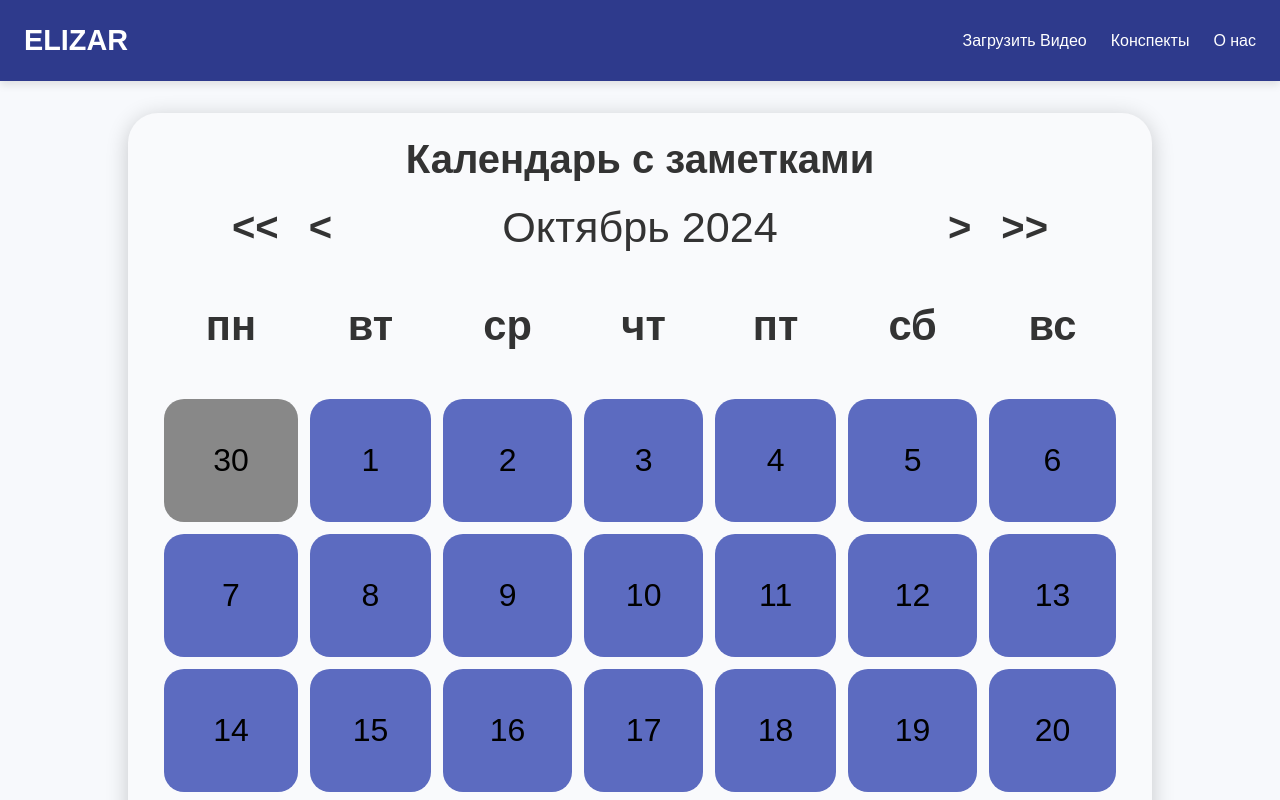
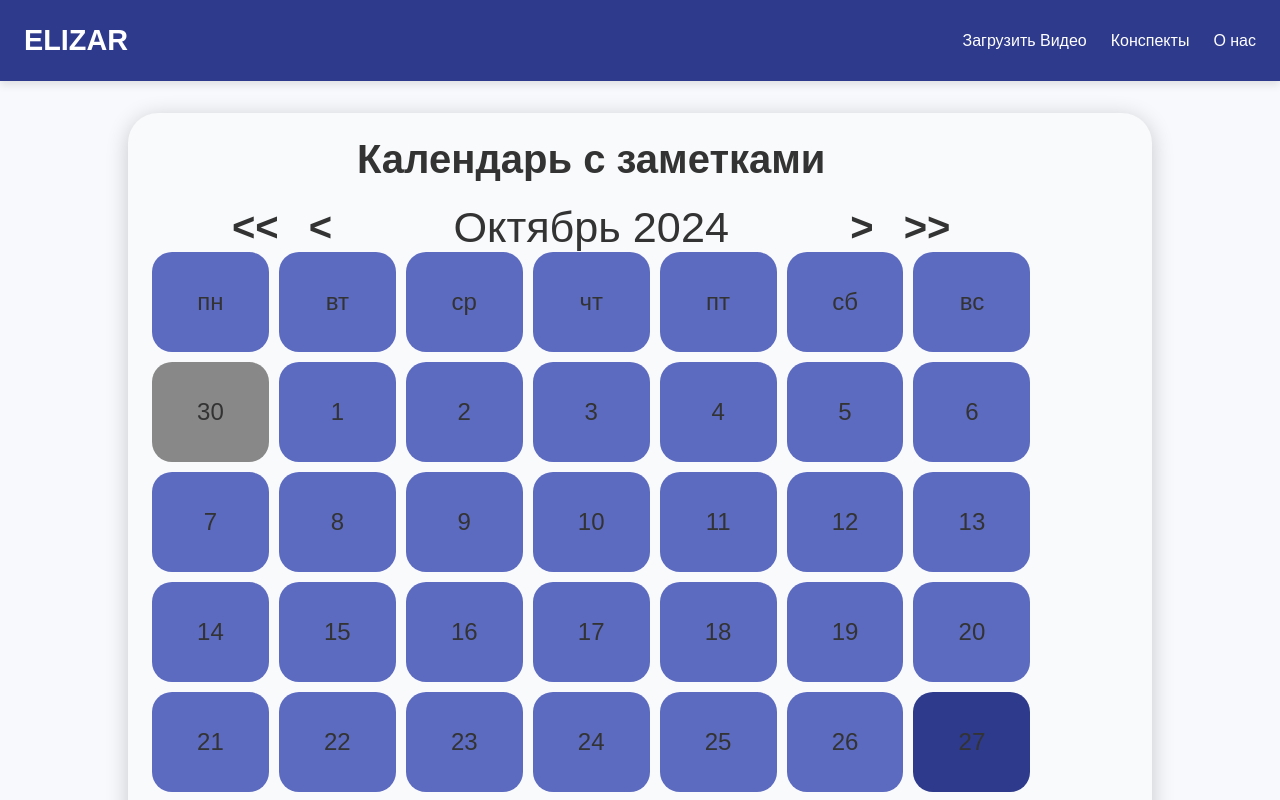
Before and after one commit to blackUser-hub/Elizarka, a React (Create React App) app in the folder front/: page / in a window 1280 px wide. Shown: the top 800 px of the page. Built offline with nearby package versions, Linux system fonts and the light colour scheme.

Commit message:
reworking calendar to grid table

```diff
--- a/front/src/components/calendar.js
+++ b/front/src/components/calendar.js
@@ -1,6 +1,8 @@
 import { useState } from "react"
 import Week from "./week"
 import CalendarYear from "./calendar_year"
+import CalendarMonthAndYear from "./calendar_month_and_year"
+import CalendarDay from "./calendar_day"
 
 const CalendarSection = () => {
     const MonthWeeks = (year, month) => {
@@ -27,8 +29,8 @@ const CalendarSection = () => {
                     month:  date.getMonth(),
                     year: date.getFullYear(),
                     weekDay:  date.getDay(),
-                    dayColor: date.getMonth() !== month && "otherMonth",
-                    todayDay: todayDate.getDate() === date.getDate() && todayDate.getMonth() === date.getMonth() && todayDate.getFullYear() === date.getFullYear() ? "today-day " : ""
+                    dayColor: date.getMonth() !== month ? " otherMonth" : "",
+                    todayDay: todayDate.getDate() === date.getDate() && todayDate.getMonth() === date.getMonth() && todayDate.getFullYear() === date.getFullYear() ? " today-day" : ""
                 }
                 week.push(day)
                 d++
@@ -41,11 +43,44 @@ const CalendarSection = () => {
     const year = NowDate.getFullYear()
     const month = NowDate.getMonth()
     const [WeeksInMonth, setWeeksInMonth] = useState(MonthWeeks(year, month))
+    const weekDays = ["пн", "вт", "ср", "чт", "пт", "сб", "вс"]
 
+    // return (<div className="calendar-section">
+    //     <h1>Календарь с заметками</h1>
+    //     <table className="calendar">
+    //         <CalendarYear stateYear={year} chageYear={(d) => {
+    //         setWeeksInMonth(MonthWeeks(year+d, month))
+    //         setNowDate(new Date(year+d, month))
+    //         }}
+    //         stateMonth={month} changeMonth={(d) => {
+    //             setWeeksInMonth(MonthWeeks(year, month+d))
+    //             setNowDate(new Date(year, month+d))
+    //             }}
+    //         func={(y, m) => MonthWeeks(y, m)}
+    //         date={NowDate} year={year} />
+    //         <thead>
+    //             <tr>
+    //                 <th>пн</th>
+    //                 <th>вт</th>
+    //                 <th>ср</th>
+    //                 <th>чт</th>
+    //                 <th>пт</th>
+    //                 <th>сб</th>
+    //                 <th>вс</th>
+    //             </tr>
+    //         </thead>
+    //         <tbody>
+    //             {WeeksInMonth.map(week => (
+    //                 <tr>
+    //                     <Week days={week} />
+    //                 </tr>
+    //             ))}
+    //         </tbody>
+    //     </table>
+    // </div>)
     return (<div className="calendar-section">
         <h1>Календарь с заметками</h1>
-        <table className="calendar">
-            <CalendarYear stateYear={year} chageYear={(d) => {
+        <CalendarMonthAndYear stateYear={year} chageYear={(d) => {
             setWeeksInMonth(MonthWeeks(year+d, month))
             setNowDate(new Date(year+d, month))
             }}
@@ -55,25 +90,11 @@ const CalendarSection = () => {
                 }}
             func={(y, m) => MonthWeeks(y, m)}
             date={NowDate} year={year} />
-            <thead>
-                <tr>
-                    <th>пн</th>
-                    <th>вт</th>
-                    <th>ср</th>
-                    <th>чт</th>
-                    <th>пт</th>
-                    <th>сб</th>
-                    <th>вс</th>
-                </tr>
-            </thead>
-            <tbody>
-                {WeeksInMonth.map(week => (
-                    <tr>
-                        <Week days={week} />
-                    </tr>
-                ))}
-            </tbody>
-        </table>
+
+        <div className="calendar">
+            {weekDays.map(day => <div className="calendar-day calendar-week-day" >{day}</div>)}
+            {WeeksInMonth.map(week => week.map(day => (<CalendarDay day={day} />)))}
+        </div>
     </div>)
   }
 
--- /dev/null
+++ b/front/src/components/calendar_day.jsx
@@ -0,0 +1,7 @@
+import React from 'react'
+
+export default function CalendarDay({day}) {
+    return (<div className={"calendar-day" + day.todayDay + day.dayColor} >
+        {day.dayNumber}
+      </div>)
+}
--- /dev/null
+++ b/front/src/components/calendar_month_and_year.jsx
@@ -0,0 +1,32 @@
+import React from 'react'
+
+export default function CalendarMonthAndYear({date, year, changeMonth, chageYear}) {
+  return (
+    <div className='calendarHeader'><div className='calendarHeaderBox'>
+          <div className='calendarBack'>
+          <div onClick={() => chageYear(-1)} className='calendarBtn backYear'>{"<<"}</div>
+          <div onClick={() => changeMonth(-1)} className='calendarBtn backMonth'>{"<"}</div>
+          </div>
+          <span>{date.toLocaleString('ru-RU', {month: 'long'}) + " " + year}</span>
+          <div className='calendarNext'>
+          <div onClick={() => changeMonth(1)} className='calendarBtn nextMonth'>{">"}</div>
+          <div onClick={() => chageYear(1)} className='calendarBtn nextYear'>{">>"}</div>
+          </div>
+      </div></div>
+  )
+}
+// const  CalendarYear = ({date, year, changeMonth, chageYear}) => {
+//     return (
+//       <caption className='calendarHeader'><div className='calendarHeaderBox'>
+//           <div className='calendarBack'>
+//           <div onClick={() => chageYear(-1)} className='calendarBtn backYear'>{"<<"}</div>
+//           <div onClick={() => changeMonth(-1)} className='calendarBtn backMonth'>{"<"}</div>
+//           </div>
+//           <span>{date.toLocaleString('ru-RU', {month: 'long'}) + " " + year}</span>
+//           <div className='calendarNext'>
+//           <div onClick={() => changeMonth(1)} className='calendarBtn nextMonth'>{">"}</div>
+//           <div onClick={() => chageYear(1)} className='calendarBtn nextYear'>{">>"}</div>
+//           </div>
+//       </div></caption>
+//     )
+//   }
--- a/front/src/index.css
+++ b/front/src/index.css
@@ -85,7 +85,7 @@ main {
 /* Calendar Section */
 .calendar-section {
   padding: 24px;
-  min-height: 600px;
+  height: auto;
   width: 100%;
   text-align: center;
   background-color: #f9fafc;
@@ -93,15 +93,19 @@ main {
   box-shadow: 0 4px 22px rgba(0, 0, 0, 0.2);
   /* Заголвок */
   h1 {
+    width: 90%;
     font-size: 40px;
     margin-bottom: 20px;
   }
 }
-/* Calendar table */
+/* Calendar Grid table */
 .calendar {
-  width: 100%;
-  height: 700px;
-  border-spacing: 0.8rem;
+  display: grid;
+  justify-content: center;
+  grid-template-columns: repeat(7, minmax(90px, 1fr));
+  grid-template-rows: repeat(6, minmax(80px, 1fr));
+  grid-gap: 10px;
+  width: 90%;
 }
 /* Header Calendar */
 .calendarHeaderBox {
@@ -109,7 +113,7 @@ main {
   display: flex;
   justify-content: space-between;
   align-items: center;
-  width: 100%;
+  width: 90%;
   height: 50px;
   font-size: 2.5rem;
   span {
@@ -130,15 +134,26 @@ main {
   margin: 0 30px;
 }
 /* Week Days */
-thead {
+/* thead {
   height: 50px;
   font-size: 2.6rem;
   line-height: 2.6rem;
+} */
+
+.calendar-day {
+  /* min-width: 90px; */
+  aspect-ratio: 1.7/1;
+  font-size: 1.5rem;
+  text-align: center;
+  line-height: 100px;
+  background-color: #5c6bc0;
+  border-radius: 20px;
 }
+
 /* Table Line  */
-tr {
+/* tr {
   height: 123px;
-}
+} */
 /* Table Line Items */
 td {
   font-size: 2rem;
```
